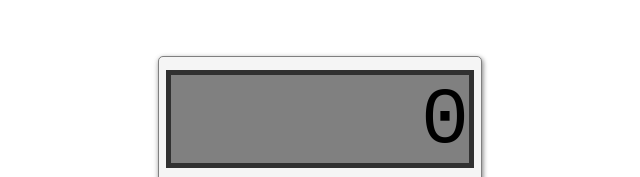
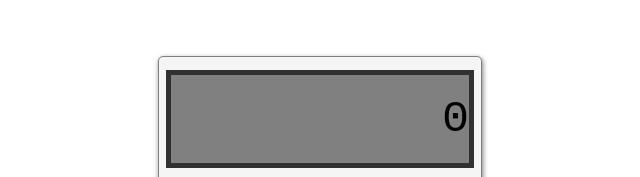
Before and after one commit to rimanz/calculator, a plain HTML site: page index.html in a window 1280 px wide. Shown: the part 139-316 px from the top of the page, without its empty margins (320-960 px from the left). Drawn offline with Linux system fonts and the light colour scheme.

Commit message:
Fix display overflow

```diff
--- a/style.css
+++ b/style.css
@@ -50,7 +50,9 @@ main {
 }
 
 .display {
-    font-size: 80px;
+    font-size: 2.5rem;
+    line-height: 5rem;
+    overflow: hidden;
     text-align: right;
     height: 24%;
     margin: 3px;
```
